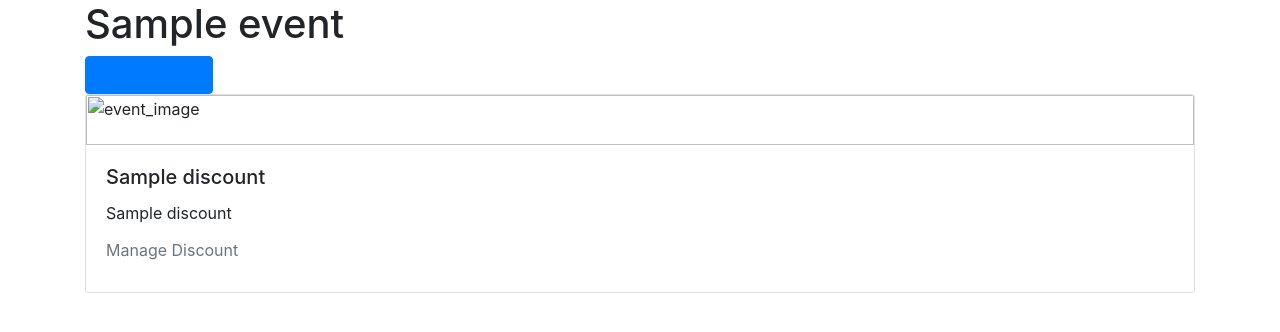
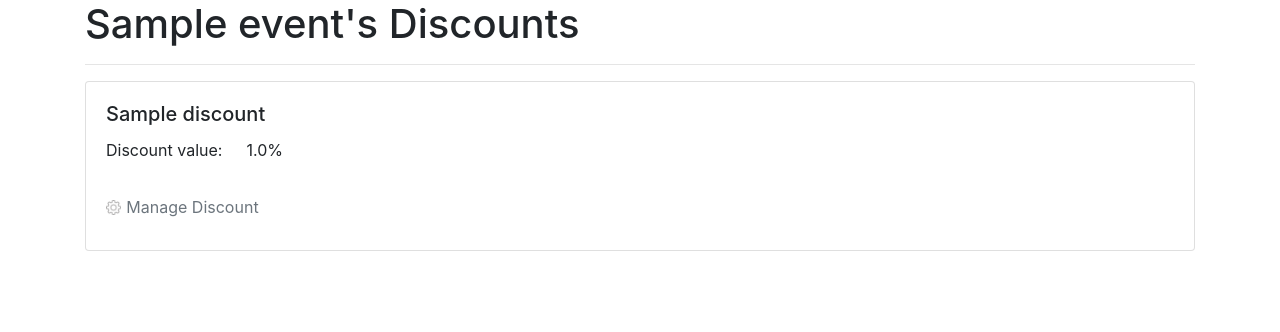
Before and after one commit to evbeda/imahunga, a Django app: page /events_discount/1/ in a window 1280 px wide. Shown: the part 61-393 px from the top of the page. Run offline with Django 3.2, Linux system fonts and the light colour scheme; a user stored in the database is signed in; tables that the repository leaves empty hold one stand-in row (values such as "Sample post"); some libraries are stand-ins or nearby versions.

Commit message:
styles index and view_discounts

```diff
--- a/bundesliga_app/models.py
+++ b/bundesliga_app/models.py
@@ -7,6 +7,7 @@ from django.db import models
 class Event(models.Model):
     event_id = models.CharField(max_length=200, primary_key=True)
     name = models.CharField(max_length=200)
+    logo = models.CharField(max_length=500, default="")
     organizer = models.ForeignKey(
         settings.AUTH_USER_MODEL,
         on_delete=models.CASCADE,
--- a/bundesliga_app/views.py
+++ b/bundesliga_app/views.py
@@ -70,6 +70,7 @@ class SelectEvents(TemplateView, LoginRequiredMixin):
                     Event.objects.create(
                         event_id=event_in_api['id'],
                         name=event_in_api['name']['text'],
+                        logo=event_in_api['logo']['url'],
                         organizer=self.request.user,
                         is_active=True,
                     )
@@ -78,6 +79,7 @@ class SelectEvents(TemplateView, LoginRequiredMixin):
                         event_id=event_in_api['id'],
                         name=event_in_api['name']['text'],
                         organizer=self.request.user,
+                        logo=event_in_api['logo']['url'],
                         is_active=True,
                     )
         return HttpResponseRedirect(reverse('index'))
--- a/templates/organizer/event_discounts.html
+++ b/templates/organizer/event_discounts.html
@@ -1,19 +1,33 @@
 {% extends '../shared/base.html' %}
+{% load static %}
 {% block content %}
 	<div>
-		<h1>{{event.name}}</h1>
-		<button type="button" class="btn btn-primary"><a href="{% url 'create_discount' event.event_id %}">Add Discount</a></button>
+		<h1>{{event.name}}'s Discounts</h1>
+		<hr>
 	</div>
+	{% if discounts %}
 	{% for discount in discounts %}
 		<div class="card mb-3">
-			<img class="card-img-top" src="{{event.logo.url}}" height="50px" alt="event_image">
 			<div class="card-body">
 				<h5 class="card-title">{{discount.name}}</h5>
-				<p class="card-text">{{discount.name}}</p>
-				<h5 class="card-title"><a href="">
+				<div class="container row">
+					<label class="card-text mr-4">Discount value: </label>
+					{% if discount.value_type == fixed%}
+						<span class="card-text">$</span>
+						<p class="card-text">{{discount.value}}</p>
+					{% else %}
+						<p class="card-text">{{discount.value}}</p>
+						<span class="card-text">%</span>
+					{% endif %}
+				</div>
+				<h5 class="card-title mt-3"><a href="">
+					<img style="height:15px"; src="{% static 'images/settings.png' %}">
 					<small class="text-muted">Manage Discount</small>
 				</a></h5>
 			</div>
 		</div>
 	{% endfor %}
+	{% else %}
+		<a id="add_discount_button" href="{% url 'create_discount' event.event_id %}" class="btn btn-success float-right">Add Discount</a>
+	{% endif %}
 {% endblock %}
```
Also changed, not shown: templates/index.html (+22 -12 lines), bundesliga_app/migrations/0006_event_logo.py (added), bundesliga_app/static/images/settings.png (added).
